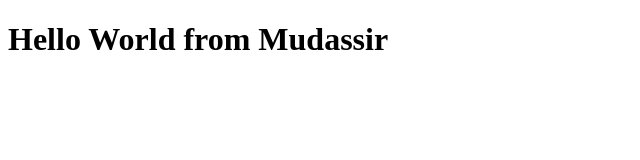
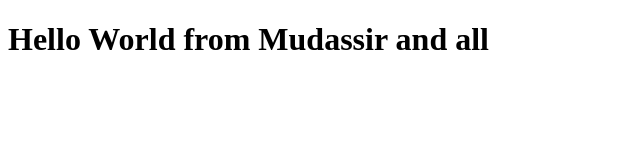
Before and after one commit to mud27747/bootcampJune12020, a plain HTML site: page index.html in a window 1280 px wide. Shown: the whole page, without its empty margins (0-640 px from the left). Drawn offline with Linux system fonts and the light colour scheme.

Commit message:
updated auto deploy

```diff
--- a/index.html
+++ b/index.html
@@ -7,7 +7,7 @@
     <title>Document</title>
 </head>
 <body>
-    <h1>Hello World from Mudassir</h1>
+    <h1>Hello World from Mudassir and all </h1>
 
 </body>
 </html>
```
Also changed, not shown: 1 other file.
